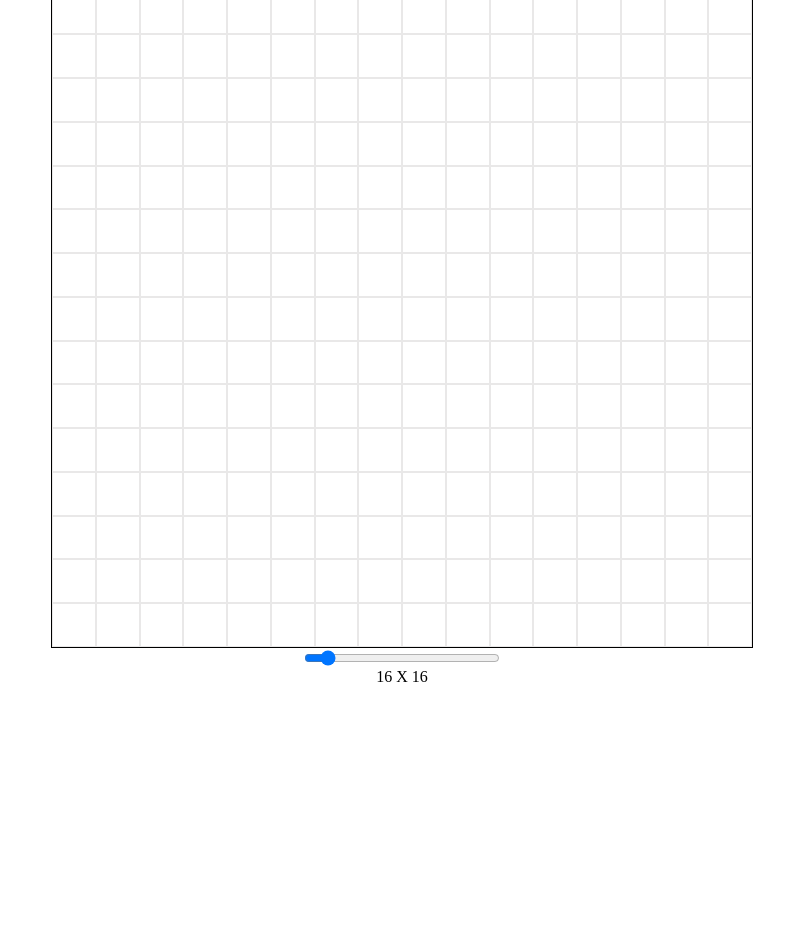
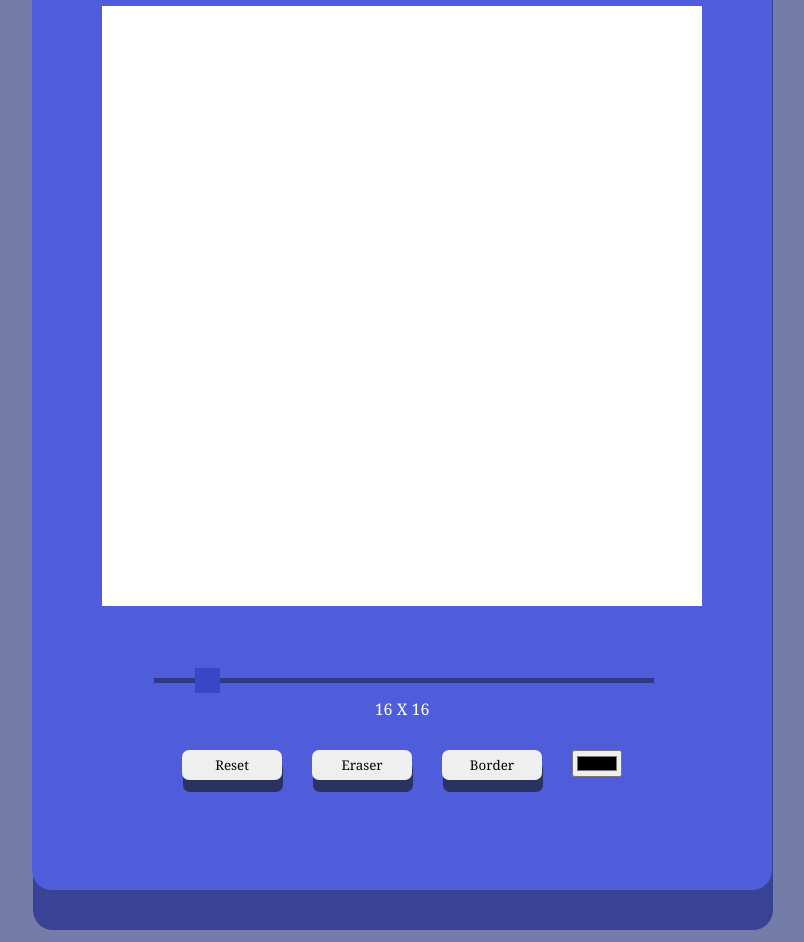
Before and after one commit to JianHua-Deng/Etch-a-Sketch, a plain HTML site: page index.html in a window 1280 px wide. Shown: the part 188-1130 px from the top of the page, without its empty margins (238-1042 px from the left). Before the commit the page ends 882 px from the top, so only its background shows below. Drawn offline with Linux system fonts and the light colour scheme.

Commit message:
added all functionalities

```diff
--- a/index.html
+++ b/index.html
@@ -7,20 +7,23 @@
     <script src="script.js" defer></script>
 </head>
 <body>
+    <div class="container">
         <h1 class="title">Etch-A-Sketch!</h1>
+        <div class="grid-content"></div>
+
+        <div class="option-container">
+            <div class="slide-container">
+                <input type="range" min="8" max="100" value="16" class="slider" id="slide-range">
+                <div class="size-text">16 X 16</div>
+            </div>
+
             <div class="buttons">
                 <button class="resetButton">Reset</button>
                 <button class="eraser">Eraser</button>
                 <button class="toggleBorder">Border</button>
                 <input type="color" id="colorpicker" value="#000000">
             </div>
-    <div class="grid-content">
-
         </div>
-
-    <div class="slide-container">
-        <input type="range" min="8" max="96" value="16" class="slider" id="slide-range">
-        <div class="size-text">16 X 16</div>
     </div>
 </body>
 </html>
--- a/script.js
+++ b/script.js
@@ -1,3 +1,4 @@
+//Getting necessary info from the DOM
 const gridContent = document.querySelector(".grid-content");
 const resetButton = document.querySelector(".resetButton");
 const eraseButton = document.querySelector(".eraser");
@@ -5,12 +6,14 @@ const borderButton = document.querySelector(".toggleBorder");
 const slider = document.getElementById("slide-range");
 const colorPicker = document.getElementById("colorpicker");
 
+//Setting necessary variables for switches and color selections
 var selectedColor = "black"
 var currentColor = selectedColor;
 var drawEnabled = false;
 var eraserEnabled = false;
-var borderSwitch = true;
+var borderSwitch = false;
 
+//This function set up the grid based on the size, and give a grid of "size x size"
 function setGrid(size){
     for(let x = 0; x < size; ++x){
         const gridRow = document.createElement("div");
@@ -26,6 +29,9 @@ function setGrid(size){
         }
         gridContent.appendChild(gridRow);
     }
+    //Formatting the visual of the buttons
+    buttonEmphasis(false, resetButton);
+    buttonEmphasis(false, eraseButton);
     setBorder();
 }
 
@@ -60,20 +66,28 @@ function mouseUp(){
     drawEnabled = false;
 }
 
-//It highlights a button based on if its on or off
+//This function creates the simple animation of a button being pressed down
 function buttonEmphasis(onORoff, button){
     if(onORoff){
-        button.style.backgroundColor = "red";
+        //if it is on, make the animation of pressing down
+        button.style.backgroundColor = "rgb(194, 192, 192)";
+        button.style.boxShadow = "";
+        button.style.marginTop = "10px";
     }else{
+        //if it is off, make the animation of pressing back up/returning to original state
         button.style.backgroundColor = "";
+        button.style.boxShadow = "1px 12px rgb(42, 50, 97)";
+        button.style.marginTop = "";
     }
 }
 
+//switch the button from its original state, then set the border according to the current state
 function toggleBorder(){
     borderSwitch = !borderSwitch;
     setBorder()
 }
 
+//For each square, create a border for each of them
 function setBorder(){
     let gridSquare = document.querySelectorAll(".grid-square");
     buttonEmphasis(borderSwitch, borderButton);
@@ -90,11 +104,19 @@ function eraserToggle(){
     buttonEmphasis(eraserEnabled, eraseButton);
 }
 
+//for each square, turn their backrground color back to white
 function reset(){
     let gridSquare = document.querySelectorAll(".grid-square");
     gridSquare.forEach(element => {element.style.backgroundColor = ""});
+
+    //This is so for the animation of button being pressed and then go back to the state of not being pressed
+    buttonEmphasis(true, resetButton);
+    setTimeout(function () {
+        buttonEmphasis(false, resetButton);
+    }, 100);
 }
 
+//delete all the rows, and then recreate one based on the new size "value"
 function changeSize(){
     let gridRow = document.querySelectorAll(".grid-row");
     gridRow.forEach(element => {element.remove()});
@@ -102,6 +124,7 @@ function changeSize(){
     document.querySelector(".size-text").textContent = this.value + " X " + this.value;
 }
 
+//adding necessary events listener
 gridContent.addEventListener("mouseleave", mouseUp);
 resetButton.addEventListener("click", reset);
 eraseButton.addEventListener("click", eraserToggle);
--- a/style.css
+++ b/style.css
@@ -3,31 +3,62 @@ html{
 }
 
 body{
+    font-family: Cambria, Cochin, Georgia, Times, 'Times New Roman', serif;
+    color: white;
+    background-color: rgb(116, 124, 168);
+    max-width: 100%;
+    overflow-x: hidden;
+}
+
+body, .container, .option-container{
     display: flex;
     flex-direction: column;
+}
+
+body, .container{
     align-items: center;
+    padding: 70px;
+}
+.container{
+    height: 900px;
+    padding-top: 30px;
+    border-radius: 20px;
+    background-color: rgb(79, 93, 218);
+    box-shadow: 1px 40px rgb(57, 66, 148);
+}
+
+.grid-content{
+    background-color: white;
+}
+
+.option-container{
+    gap: 30px;
 }
 
 .buttons{
-
+    width: 500px;
+    display: flex;
+    justify-content:space-evenly;
 }
 
 button{
-    border: 1px solid rgb(82, 82, 82);
-    border-radius: 5px;
-    margin-bottom: 20px;
+    font-family: Cambria, Cochin, Georgia, Times, 'Times New Roman', serif;
+    border: none;
+    border-radius: 7px;
     width: 100px;
+    height: 30px;
 }
+
 
 .grid-content{
     user-select: none;
     display: flex;
     flex-direction: column;
-    max-width: 700px;
-    max-height: 700px;
-    min-width: 700px;
-    min-height: 700px;
-    border: 1px solid black;
+    max-width: 600px;
+    max-height: 600px;
+    min-width: 600px;
+    min-height: 600px;
+    margin-bottom: 70px;
 }
 
 .grid-row{
@@ -37,7 +68,7 @@ button{
 
 .grid-square{
     flex: 1 1 auto;
-    transition: 0.1s;
+
 }
 
 .slide-container{
@@ -46,11 +77,32 @@ button{
     min-width: 200px;
     max-width: 600px;
 }
+.slider {
+    -webkit-appearance: none;  /* Override default CSS styles */
+    appearance: none;
+    width: 100%; /* Full-width */
+    height: 5px; /* Specified height */
+    background: rgb(35, 42, 100); /* Grey background */
+    opacity: 0.7; /* Set transparency (for mouse-over effects on hover) */
+    -webkit-transition: .2s; /* 0.2 seconds transition on hover */
+    transition: opacity .2s;
+    margin-bottom: 15px;
+  }
 
-.slide:hover{
-    opacity: 1;
+.slider::-webkit-slider-thumb{
+    -webkit-appearance: none;
+    appearance: none;
+    width: 25px;
+    height: 25px;
+    background: rgb(47, 61, 192);
+    cursor: pointer;
 }
+
 
 .size-text{
     align-self: center;
 }
+
+.colorpicker{
+
+}
```
Lines whose indentation alone changed are shown as unchanged.
